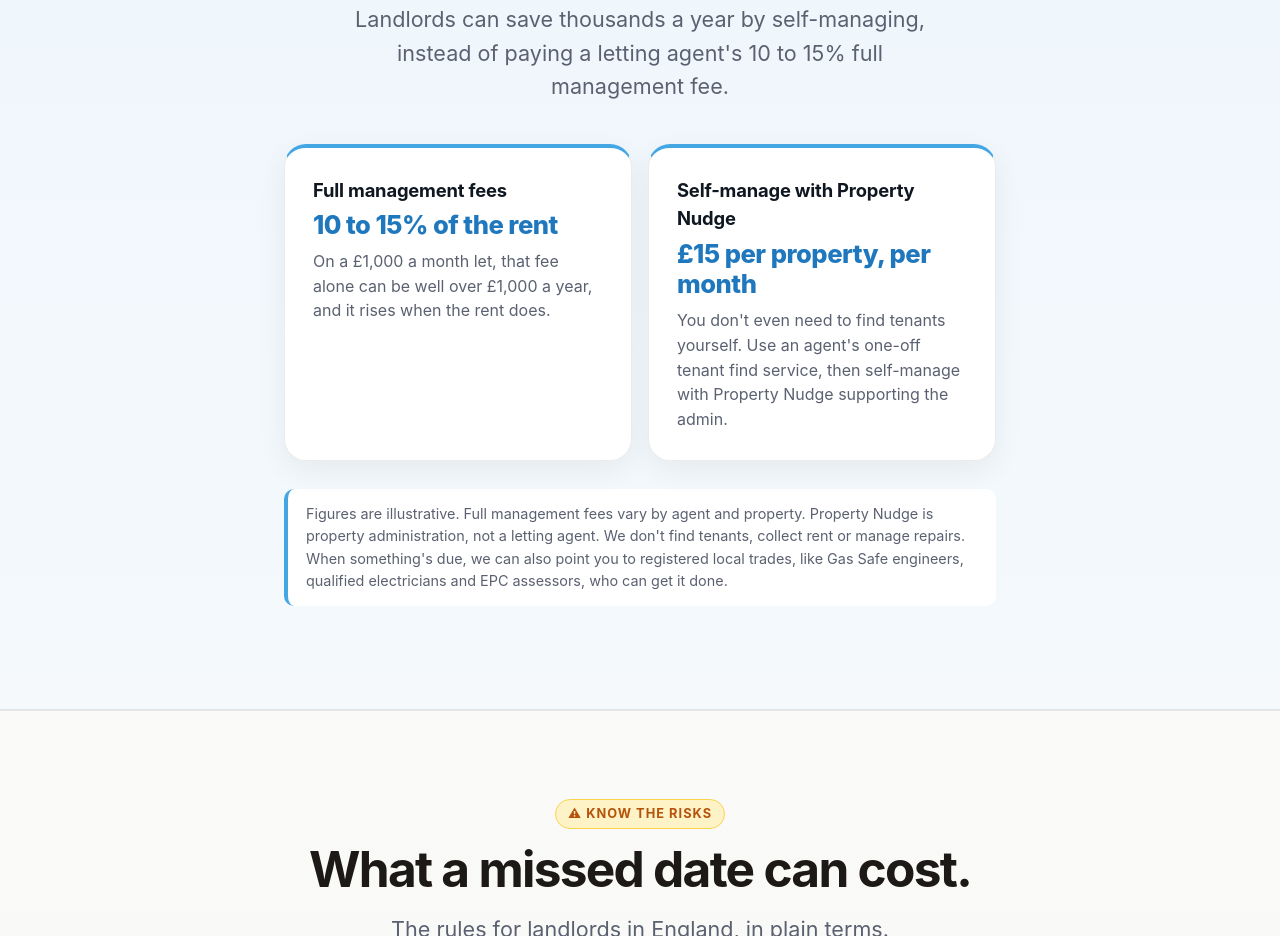
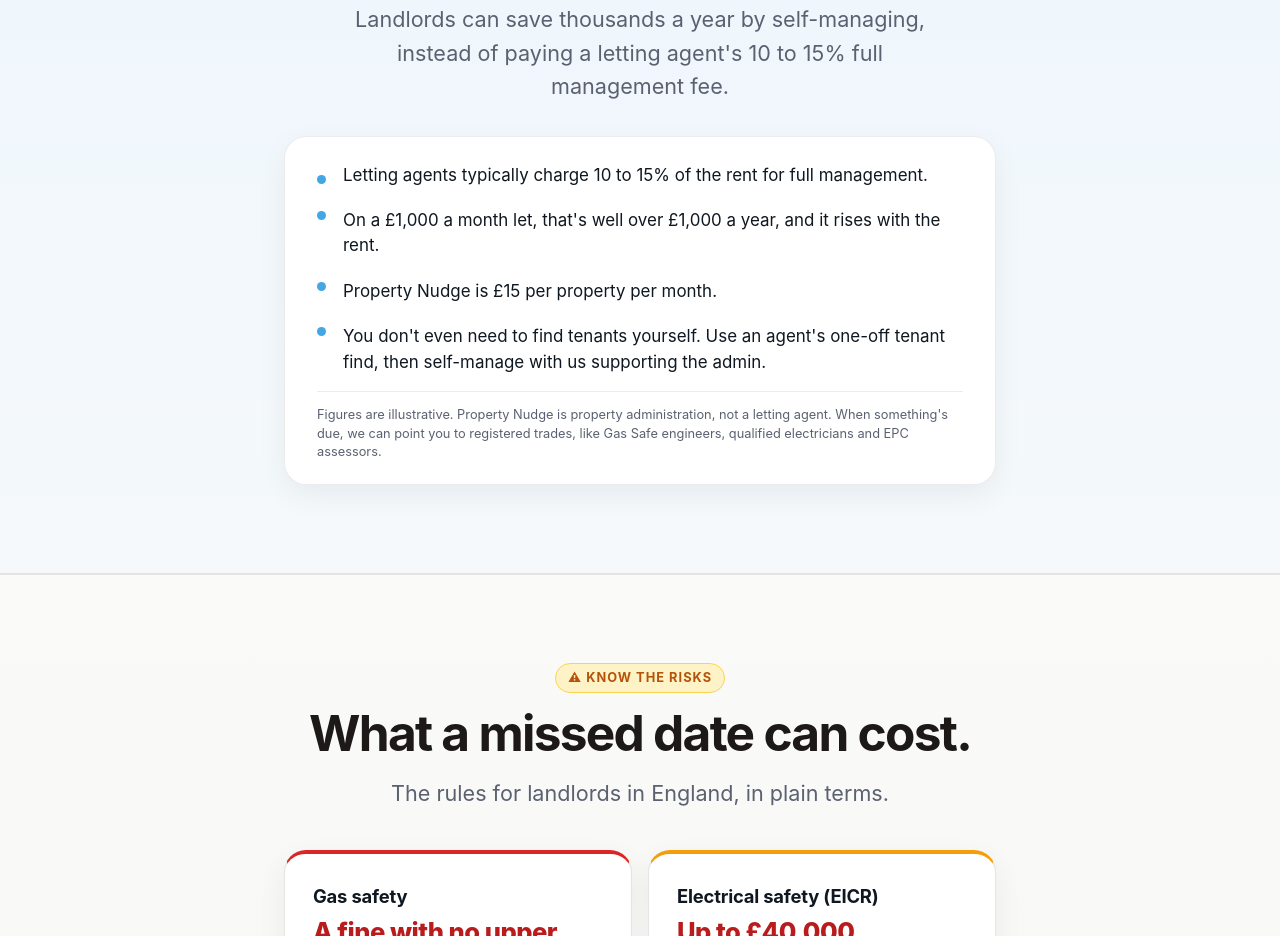
Before and after one commit to jhanks1995/propertynudge, a plain HTML site: page index.html in a window 1280 px wide. Shown: the part 3152-4088 px from the top of the page. Drawn offline with Linux system fonts and the light colour scheme.

Commit message:
Preview: tidy the home savings section into one bullet card
Replace the two fee-comparison boxes with a single card of short bullets, and shorten the illustrative note.

```diff
--- a/index.html
+++ b/index.html
@@ -144,11 +144,14 @@ footer a{color:var(--pale)}
 .hero .slogan{animation:rise .9s ease both;animation-delay:.04s}
 #savings{background:linear-gradient(180deg,#eef6fc 0%,#f5f9fc 100%);border-top:1px solid var(--line);border-bottom:1px solid var(--line)}
 #savings h2{color:var(--ink)}
-.savings{display:grid;grid-template-columns:repeat(2,1fr);gap:16px;margin-top:40px;text-align:left}
-.savings .card{background:#fff;border:1px solid var(--line);border-top:4px solid var(--sky);box-shadow:0 10px 30px rgba(15,23,32,.06)}
-.savings .card .amt{display:block;font-size:1.6rem;font-weight:800;letter-spacing:-.02em;line-height:1.2;color:var(--deep);margin:2px 0 8px}
-#savings .fine{margin-top:28px;padding:14px 18px;background:#fff;border-left:4px solid var(--sky);border-radius:10px;text-align:left;color:var(--muted)}
-@media(max-width:640px){.savings{grid-template-columns:1fr}}
+.savings{margin:32px auto 0;padding:26px 32px 22px;text-align:left;background:#fff;border:1px solid var(--line);border-radius:22px;box-shadow:0 10px 30px rgba(15,23,32,.06)}
+.savings ul{margin:0;padding:0;list-style:none}
+.savings li{position:relative;padding:10px 0 10px 26px;color:var(--ink);font-size:1.06rem;line-height:1.5}
+.savings li:first-child{padding-top:0}
+.savings li:last-child{padding-bottom:0}
+.savings li::before{content:"";position:absolute;left:0;top:.75em;width:9px;height:9px;border-radius:50%;background:var(--sky)}
+#savings .fine{margin:16px 0 0;padding:14px 0 0;background:none;border:0;border-top:1px solid var(--line);font-size:.8rem;line-height:1.45;text-align:left;color:var(--muted)}
+@media(max-width:640px){.savings{margin-top:28px;padding:22px 20px 18px}}
 </style>
 </head>
 <body>
@@ -185,10 +188,14 @@ footer a{color:var(--pale)}
 <h2>Save thousands a year.</h2>
 <p class="lead">Landlords can save thousands a year by self-managing, instead of paying a letting agent's 10 to 15% full management fee.</p>
 <div class="savings">
-<div class="card"><h3>Full management fees</h3><span class="amt">10 to 15% of the rent</span><p>On a £1,000 a month let, that fee alone can be well over £1,000 a year, and it rises when the rent does.</p></div>
-<div class="card"><h3>Self-manage with Property Nudge</h3><span class="amt">£15 per property, per month</span><p>You don't even need to find tenants yourself. Use an agent's one-off tenant find service, then self-manage with Property Nudge supporting the admin.</p></div>
+<ul>
+<li>Letting agents typically charge 10 to 15% of the rent for full management.</li>
+<li>On a £1,000 a month let, that's well over £1,000 a year, and it rises with the rent.</li>
+<li>Property Nudge is £15 per property per month.</li>
+<li>You don't even need to find tenants yourself. Use an agent's one-off tenant find, then self-manage with us supporting the admin.</li>
+</ul>
+<p class="fine">Figures are illustrative. Property Nudge is property administration, not a letting agent. When something's due, we can point you to registered trades, like Gas Safe engineers, qualified electricians and EPC assessors.</p>
 </div>
-<p class="fine">Figures are illustrative. Full management fees vary by agent and property. Property Nudge is property administration, not a letting agent. We don't find tenants, collect rent or manage repairs. When something's due, we can also point you to registered local trades, like Gas Safe engineers, qualified electricians and EPC assessors, who can get it done.</p>
 </div></section>
 <section id="cost"><div class="wrap">
 <span class="warn">&#9888; Know the risks</span>
```
